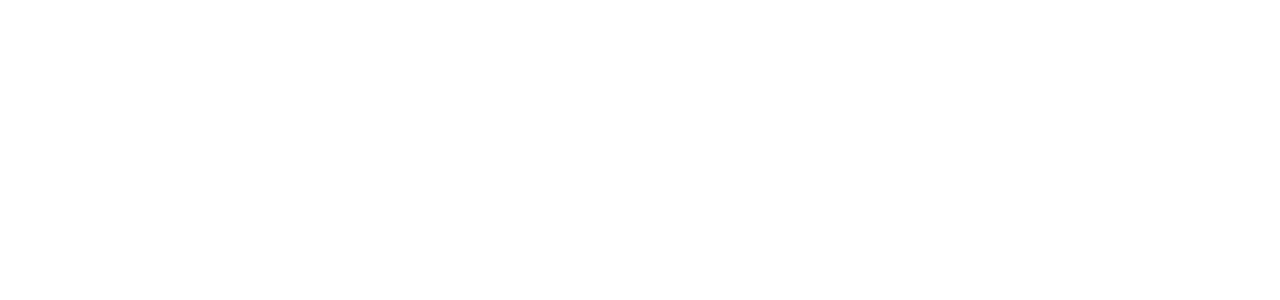
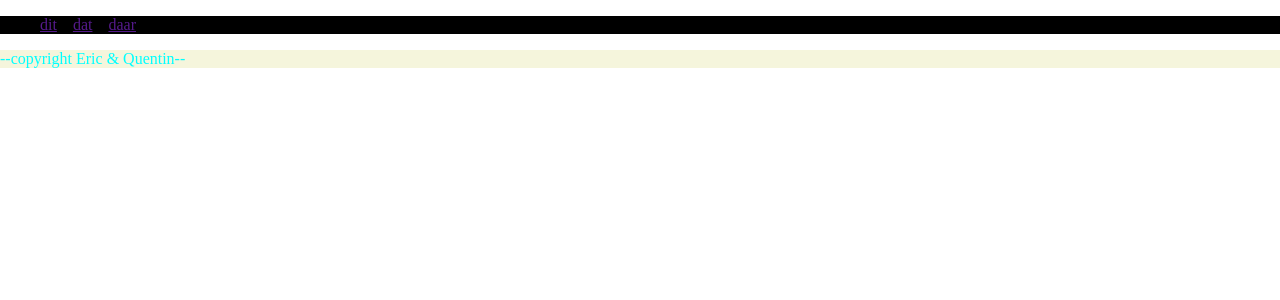
Before and after one commit to QuentYal/Pro-Prak-P3, a PHP site: page / in a window 1280 px wide. Before the commit the part shown is empty. Shown: the top 300 px of the page. Run offline with PHP 8.4, Linux system fonts and the light colour scheme.

Commit message:
index changes
css updatet and index updatet

```diff
--- a/css/style.css
+++ b/css/style.css
@@ -2,3 +2,35 @@
     margin: 0;
     padding: 0;
 }
+
+nav{
+    background-color: black;
+    width: 100%;
+}
+
+footer{
+    background-color: beige;
+    color: aqua;
+}
+
+.flex{
+    display: flex;
+    gap: var(--gap, 1rem)
+}
+
+/* Main Header */
+
+.logo{
+    margin: 2rem;
+}
+
+.primary-header{
+    align-items: center;
+    justify-content: space-between;
+}
+
+.primary-navigation{
+    list-style: none;
+    padding: 0;
+    margin: 0;
+}
--- /dev/null
+++ b/index.html
@@ -0,0 +1,32 @@
+<!doctype html>
+<html lang="en">
+  <head>
+
+    <title>Hello, world!</title>
+    <link rel="stylesheet" href="./css/style.css">
+  </head>
+  <body>
+    <nav>
+      <ul class="flex">
+        <li>
+            <a href="">
+                <span></span>dit
+            </a>
+        </li>
+        <li>
+            <a href="">
+                <span></span>dat
+            </a>
+        </li>
+        <li>
+            <a href="">
+                <span></span>daar
+            </a>
+        </li>
+      </ul>
+    </nav>
+
+
+    <footer>--copyright Eric & Quentin--</footer>
+  </body>
+</html>
--- a/index.php
+++ /dev/null
@@ -1,11 +0,0 @@
-<!doctype html>
-<html lang="en">
-  <head>
-
-    <title>Hello, world!</title>
-  </head>
-  <body>
-
-
-  </body>
-</html>
```
